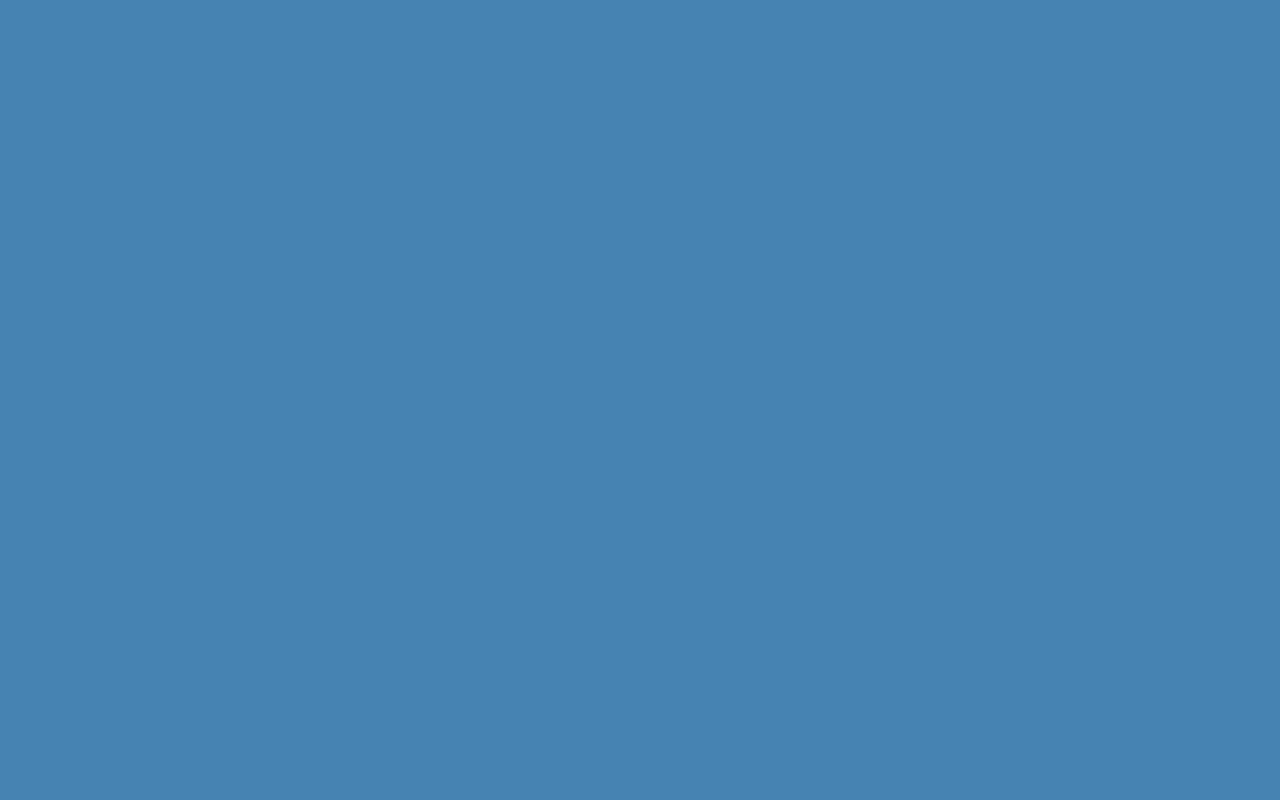
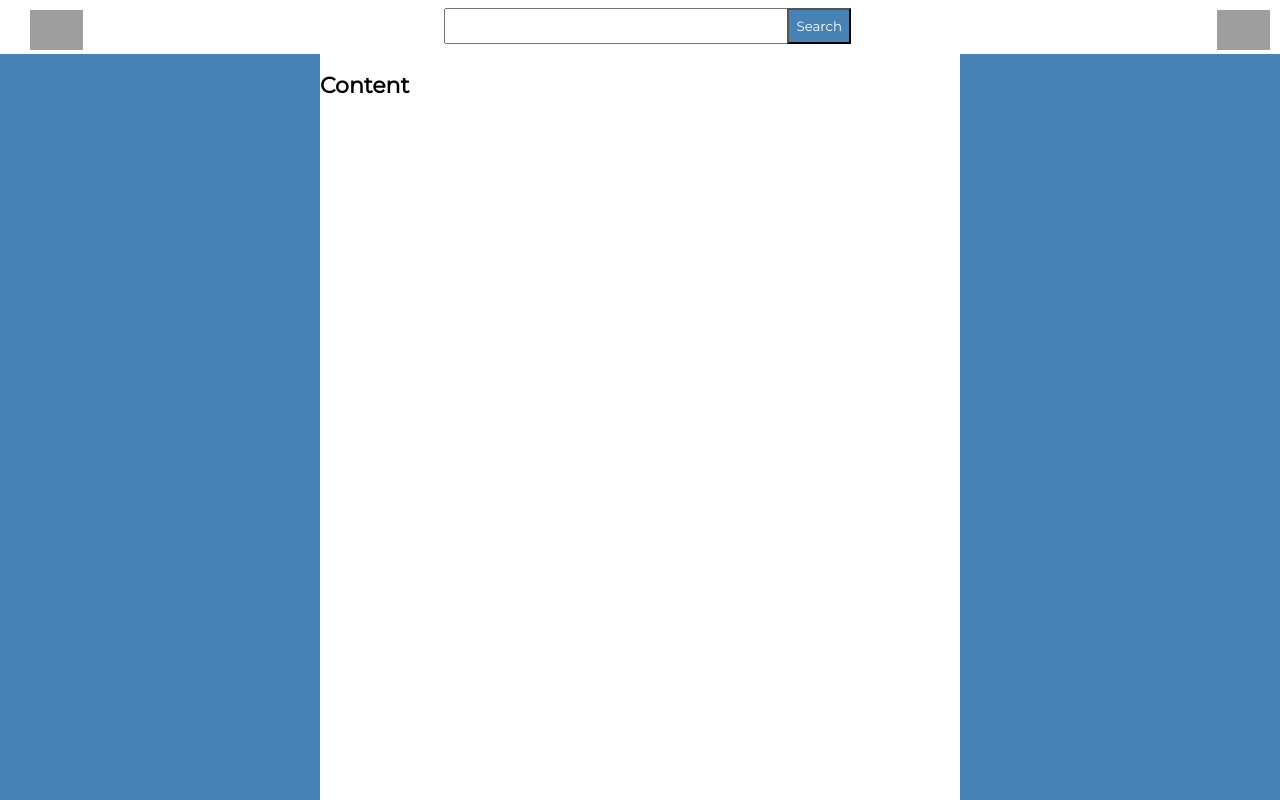
Before and after one commit to carolinkirotar/wad, a plain HTML site: page index.html in a window 1280 px wide. Drawn offline with Linux system fonts and the light colour scheme; grey boxes are pictures that could not be loaded.

Commit message:
index page in progress

```diff
--- a/index.html
+++ b/index.html
@@ -1,5 +1,5 @@
 <!DOCTYPE html>
-<html lang="en">
+<html lang="en" xmlns="http://www.w3.org/1999/html">
 <head>
     <meta charset="UTF-8">
     <title>Other page</title>
@@ -7,6 +7,19 @@
     <link href="https://fonts.googleapis.com/css?family=Montserrat&display=swap" rel="stylesheet">
 </head>
 <body>
+    <main class="index">
+        <section class="header">
+            <img src="https://www.onlygfx.com/wp-content/uploads/2020/07/blank-post-it-note-1.png" id="teine" alt="note">
+            <label for="otsing"></label><input type="text" id="otsing">
+            <button type="submit" id="nupp" title="This feature is not implemented yet">Search</button>
+            <img src="https://www.pngitem.com/pimgs/m/146-1468479_my-profile-icon-blank-profile-picture-circle-hd.png" alt="profiil" id="kolmas">
+        </section>
 
+        <section class="content">
+
+            <h1> Content </h1>
+
+        </section>
+    </main>
 </body>
 </html>
--- a/res/css/style.css
+++ b/res/css/style.css
@@ -4,10 +4,10 @@
 
 body {
     background-color: steelblue;
-    display: flex;
+    margin:0;
+    padding:0;
 }
-
-main {
+ .login{
     background-color: white;
     position: fixed;
     display: flex;
@@ -18,19 +18,60 @@ main {
     width: 400px;
     transform: translate(-50%, -50%);
 }
+.header{
+    width: 100%;
+    display:inline-block;
+    background-color: white;
 
+}
 .text {
     text-align: center;
     padding: 30px;
     margin-top: 25px;
 }
 
-img {
+#esimene {
     position: absolute;
     height: 70px;
     margin-left: -190px;
     margin-top: -40px;
     overflow: visible;
+}
+#teine{
+    height: 40px;
+    margin-left: 30px;
+    margin-top: 10px;
+}
+#kolmas{
+    height: 40px;
+    float: right;
+    margin-right: 10px;
+    margin-top: 10px;
+
+}
+#otsing{
+    width:30%;
+    height: 30px;
+    position: absolute;
+    margin: auto;
+    left: 0;
+    right: 0;
+    top: 1%;
+}
+
+#nupp{
+    width:5%;
+    height: 36px;
+    position: absolute;
+    margin: auto;
+    left: 28%;
+    right: 0;
+    top: 1%;
+    background-color: steelblue;
+    color: white;
+}
+#nupp:hover{
+    color: red;
 }
 
 h1 {
@@ -41,13 +82,13 @@ h2 {
     font-size: 19px;
 }
 
-input {
+.credentials {
     margin: 5px;
     padding: 10px;
     width: 85%;
 }
 
-input[type=submit] {
+.credentials[type=submit] {
     background-color: darkblue;
     color: white;
     text-align: center;
@@ -59,7 +100,7 @@ input[type=submit] {
     width: 40%;
 }
 
-input[type=submit]:hover {
+.credentials[type=submit]:hover {
     background-color: lightblue;
 }
 
@@ -67,3 +108,12 @@ a {
     color: deepskyblue;
     background-color: transparent;
 }
+
+.content{
+    position: fixed;
+    height: 100%;
+    width: 50%;
+
+    background-color: white;
+    margin-left: 25%;
+}
```
Also changed, not shown: login.html (+9 -5 lines).
